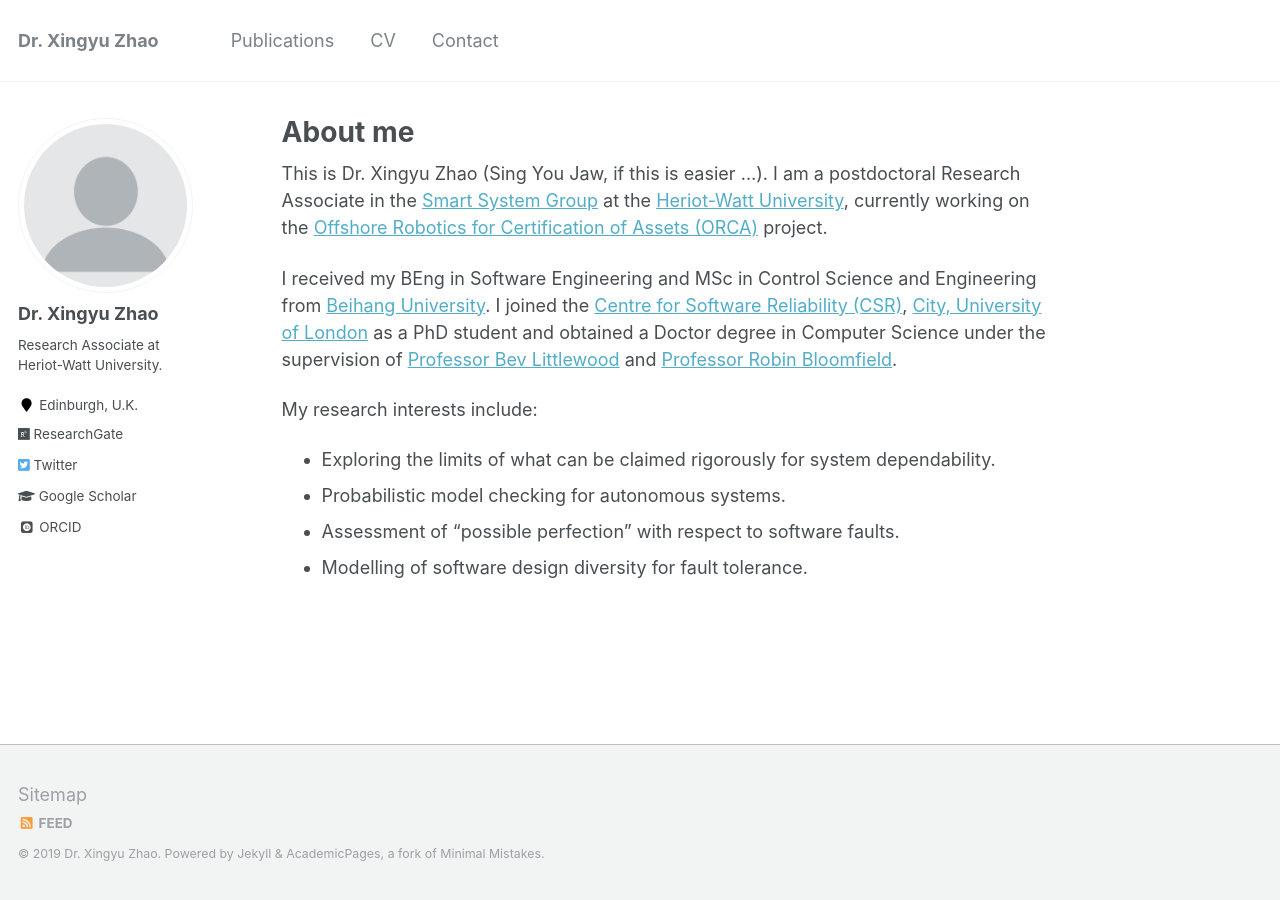
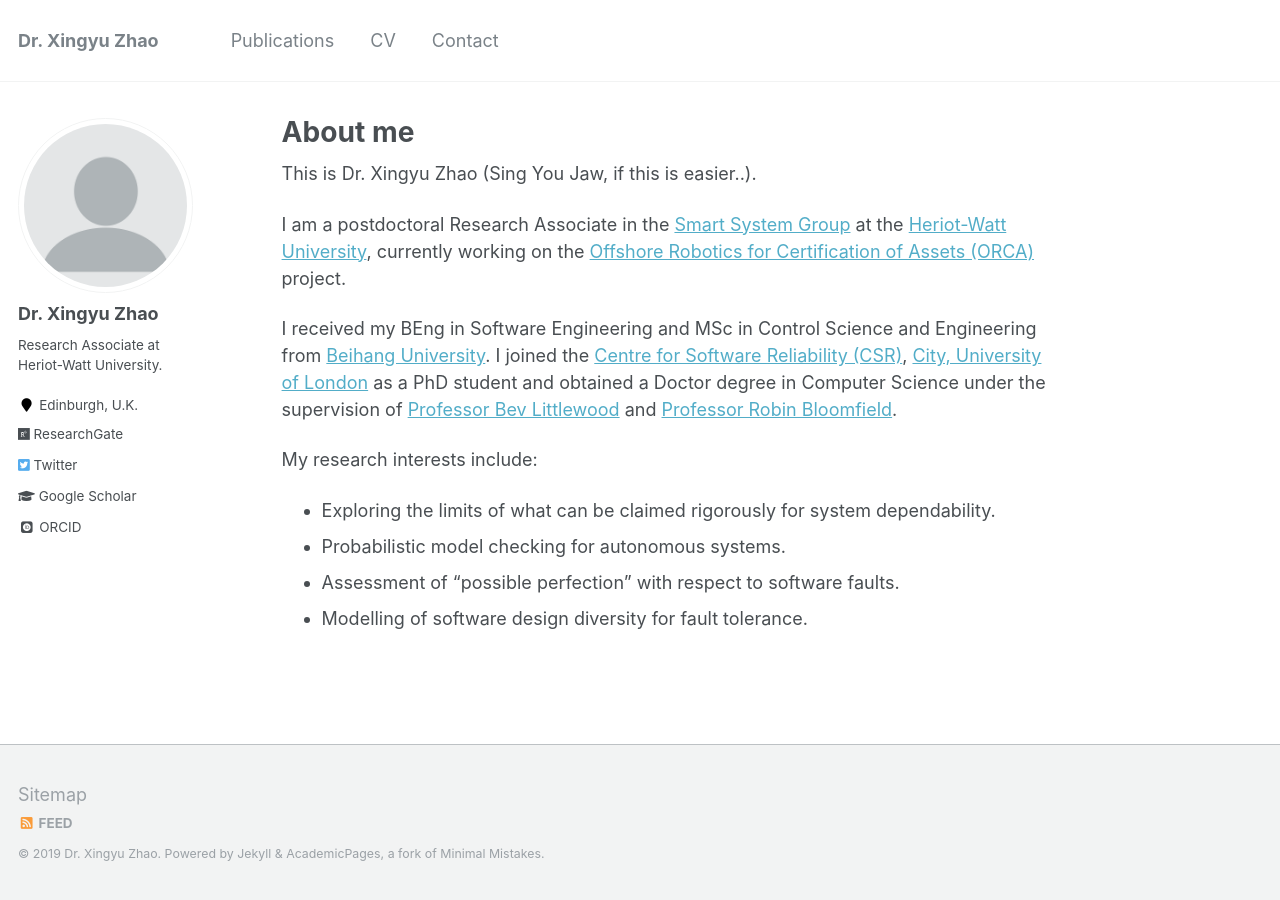
Before and after one commit to x-y-zhao/x-y-zhao.github.io, a Jekyll site: the page built from _pages/about.md, in a window 1280 px wide. Built offline with Jekyll 4.4.1, drawn with Linux system fonts in a browser that asks for light colours; some web fonts are replaced.

```diff
--- a/_pages/about.md
+++ b/_pages/about.md
@@ -8,7 +8,9 @@ redirect_from:
   - /about.html
 ---
 
-This is Dr. Xingyu Zhao (Sing You Jaw, if this is easier ...). I am a postdoctoral Research Associate in the [Smart System Group](https://smartsystems.hw.ac.uk/) at the [Heriot-Watt University](https://www.hw.ac.uk/), currently working on the [Offshore Robotics for Certification of Assets (ORCA)](https://orcahub.org/) project.
+This is Dr. Xingyu Zhao (Sing You Jaw, if this is easier..).
+
+I am a postdoctoral Research Associate in the [Smart System Group](https://smartsystems.hw.ac.uk/) at the [Heriot-Watt University](https://www.hw.ac.uk/), currently working on the [Offshore Robotics for Certification of Assets (ORCA)](https://orcahub.org/) project.
 
 I received my BEng in Software Engineering and MSc in Control Science and Engineering from [Beihang University](https://ev.buaa.edu.cn/). I joined the [Centre for Software Reliability (CSR)](https://www.city.ac.uk/about/schools/mathematics-computer-science-engineering/research/centre-for-software-reliability), [City, University of London](https://www.city.ac.uk/) as a PhD student and obtained a Doctor degree in Computer Science under the supervision of [Professor Bev Littlewood](https://www.city.ac.uk/people/academics/bev-littlewood) and [Professor Robin Bloomfield](https://www.city.ac.uk/people/academics/robin-bloomfield).
 
```
